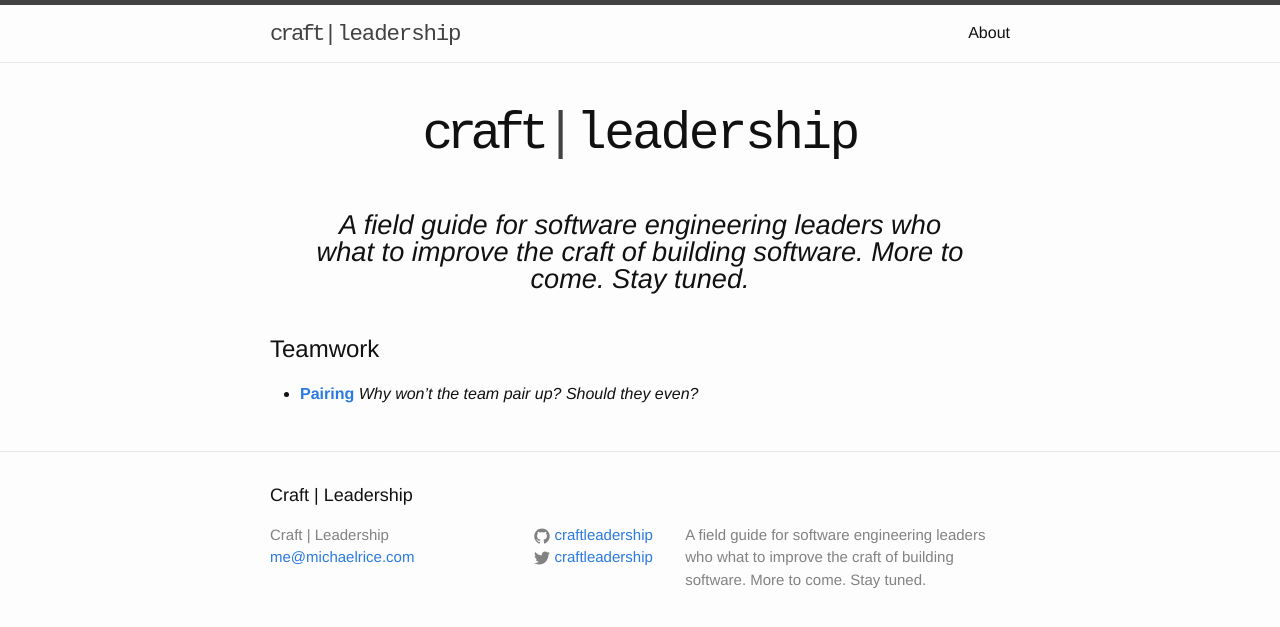
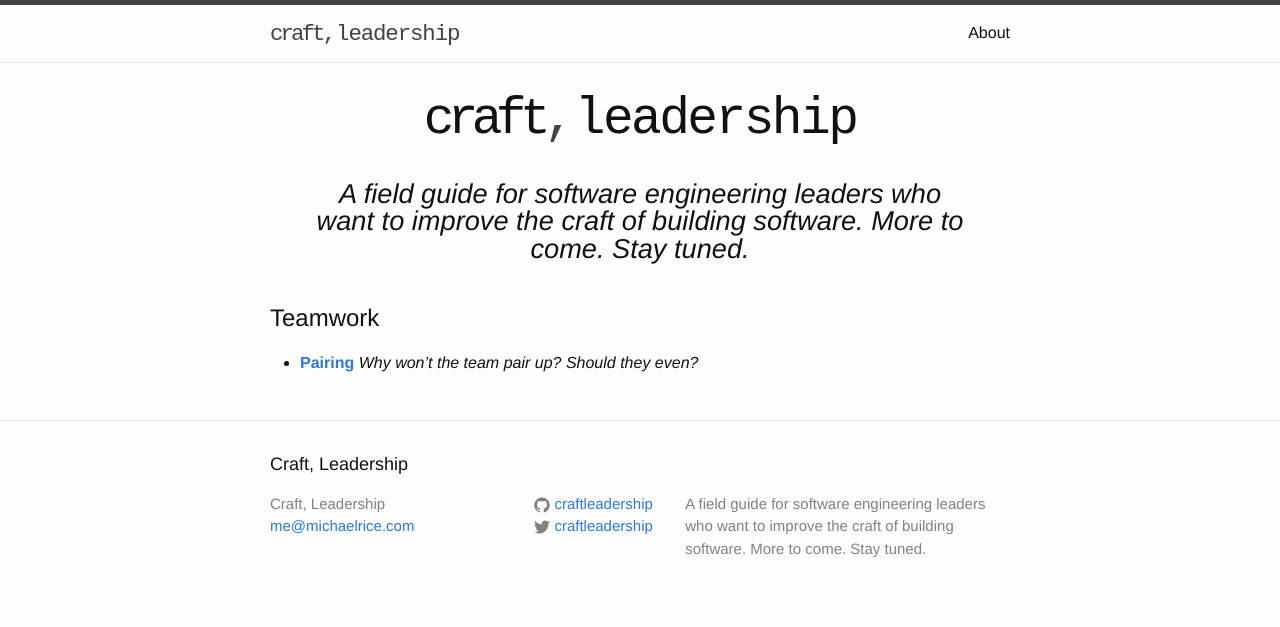
Before and after one commit to craftleadership/craftleadership.github.io, a Jekyll site: the page built from index.md, in a window 1280 px wide. Shown: the top 627 px of the page. Built offline with Jekyll 4.4.1, drawn with Linux system fonts in a browser that asks for light colours.

Commit message:
fixed embarassing typo and header alignment

```diff
--- a/_config.yml
+++ b/_config.yml
@@ -6,10 +6,10 @@
 # 'jekyll serve'. If you change this file, please restart the server process.
 
 # Site settings
-title: Craft | Leadership
+title: Craft, Leadership
 email: me@michaelrice.com
 description: > # this means to ignore newlines until "baseurl:"
-  A field guide for software engineering leaders who what to improve the craft
+  A field guide for software engineering leaders who want to improve the craft
   of building software. More to come. Stay tuned.
 baseurl: "" # the subpath of your site, e.g. /blog
 url: "http://craftleadership.org" # the base hostname & protocol for your site
--- a/_includes/logo-big.html
+++ b/_includes/logo-big.html
@@ -1,8 +1,7 @@
 
 <div id="logo-big-container">
   <span class="logo">
-    <span class="craft">craft</span>
-    <span class="sep">|</span>
+    <span class="craft">craft</span><span class="sep">,</span>
     <span class="leadership">leadership</span>
   </span>
 </div>
--- a/_includes/logo-small.html
+++ b/_includes/logo-small.html
@@ -2,8 +2,7 @@
 <div id="logo-small-container">
   <a class="site-title" href="{{ site.baseurl }}/">
     <span class="logo">
-      <span class="craft">craft</span>
-      <span class="sep">|</span>
+      <span class="craft">craft</span><span class="sep">,</span>
       <span class="leadership">leadership</span>
     </span>
   </a>
--- a/_sass/_layout.scss
+++ b/_sass/_layout.scss
@@ -18,7 +18,6 @@
 
   .sep {
       color: $grey-color-dark;
-      margin-left: -0.5em;
       margin-right: -0.5em;
   }
 
@@ -30,6 +29,7 @@
 #logo-big-container {
   font-size: 3.2em;
   text-align: center;
+  line-height: 0.9;
 }
 #logo-small-container {
   font-size: 1.4em;
```
Also changed, not shown: 6 other files.
